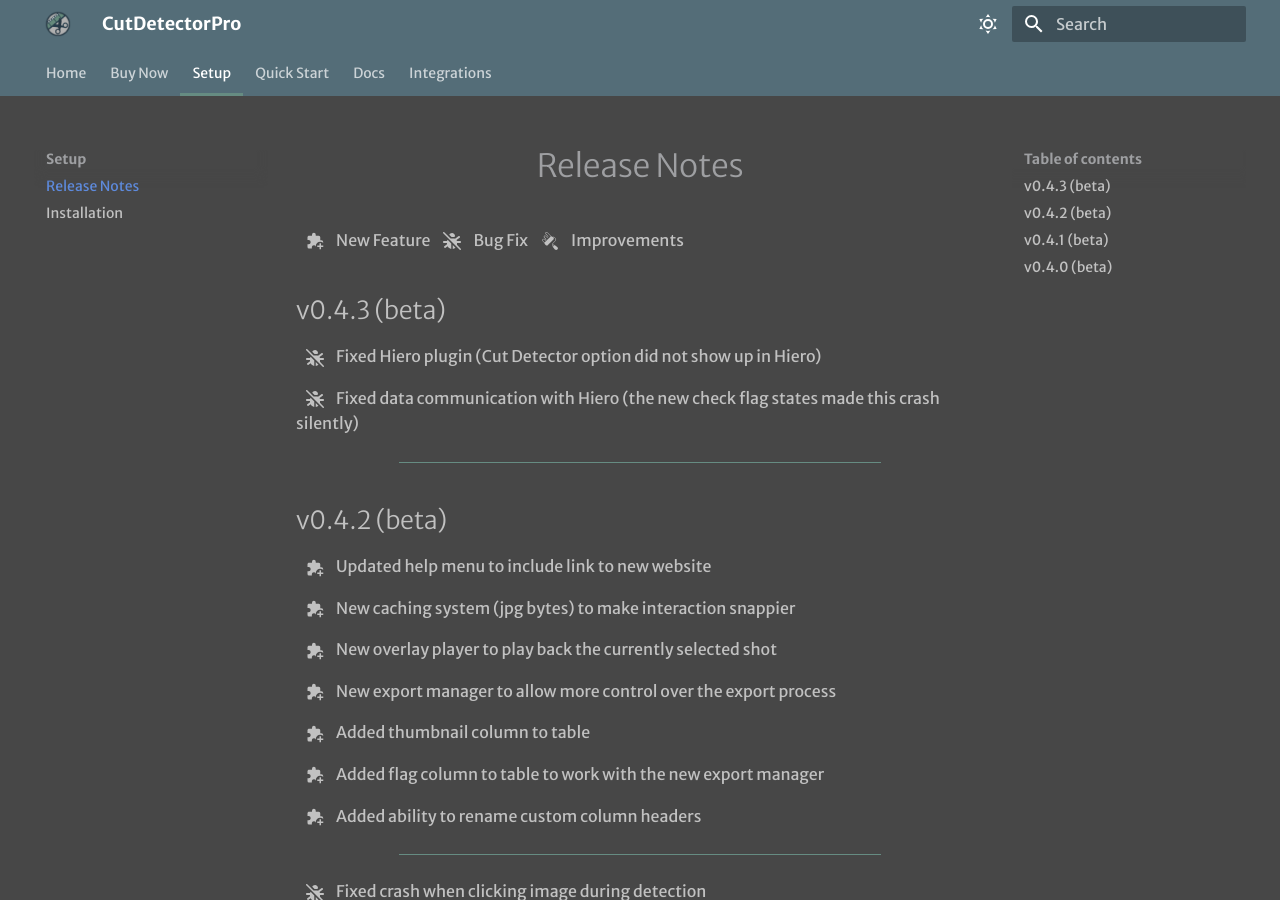
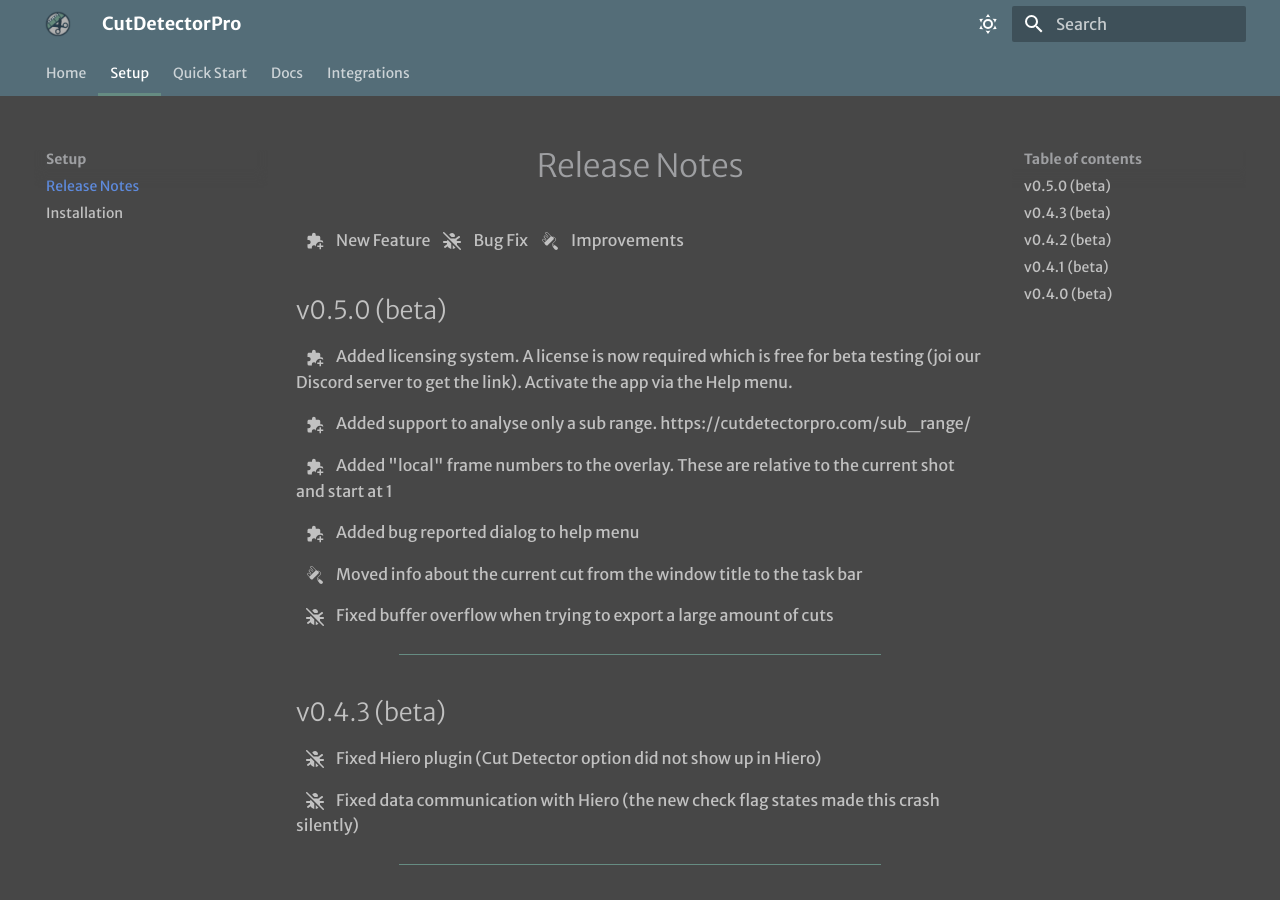
Before and after one commit to frueter/cutdetector-docs, an MkDocs documentation site: the page built from docs/release_notes.md, in a window 1280 px wide and 900 px high. Built offline with MkDocs 1.6.1 and Material for MkDocs 9.7.7, drawn with Linux system fonts in a browser that asks for light colours; some web fonts are replaced.

Commit message:
updating release notes, disabling buy page for now

```diff
--- a/docs/release_notes.md
+++ b/docs/release_notes.md
@@ -1,5 +1,22 @@
 # Release Notes
 :material-puzzle-plus: New Feature  :fontawesome-solid-bug-slash: Bug Fix  :simple-renovate: Improvements
+
+## v0.5.0 (beta)
+:material-puzzle-plus: Added licensing system. A license is now required which is free for beta testing (joi our Discord server to get the link).
+Activate the app via the Help menu.
+
+:material-puzzle-plus: Added support to analyse only a sub range. https://cutdetectorpro.com/sub_range/
+
+:material-puzzle-plus: Added "local" frame numbers to the overlay. These are relative to the current shot and start at 1
+
+:material-puzzle-plus: Added bug reported dialog to help menu
+
+:simple-renovate: Moved info about the current cut from the window title to the task bar
+
+:fontawesome-solid-bug-slash: Fixed buffer overflow when trying to export a large amount of cuts
+
+---
+
 
 ## v0.4.3 (beta)
 :fontawesome-solid-bug-slash: Fixed Hiero plugin (Cut Detector option did not show up in Hiero)
--- a/mkdocs.yml
+++ b/mkdocs.yml
@@ -3,7 +3,7 @@
 
   - Home: index.md
 
-  - Buy Now: buy.md
+#  - Buy Now: buy.md
 
   - Setup:
     - Release Notes: release_notes.md
```
